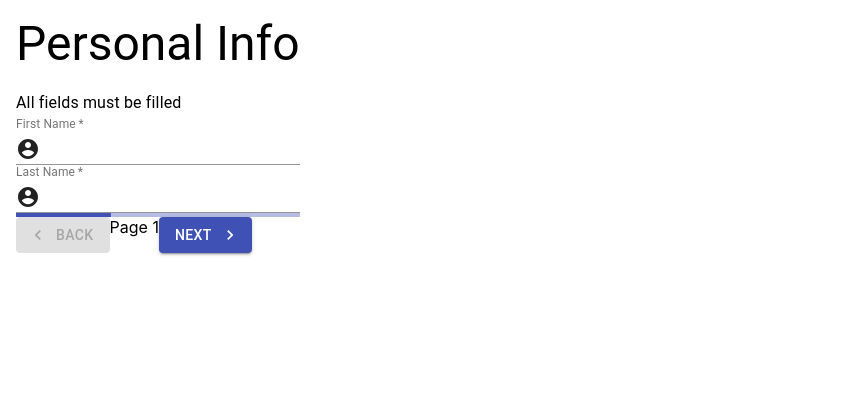
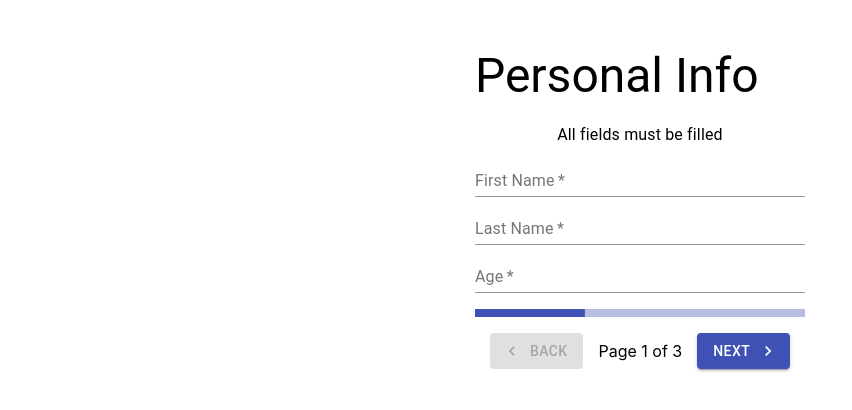
Before and after one commit to Gerson4G/tributi-task, a React (Create React App) app: page / in a window 1280 px wide. Shown: the top 410 px of the page, without its empty margins (0-852 px from the left). Built offline with nearby package versions, Linux system fonts and the light colour scheme.

Commit message:
last details

```diff
--- a/public/index.html
+++ b/public/index.html
@@ -24,7 +24,7 @@
       work correctly both with client-side routing and a non-root public URL.
       Learn how to configure a non-root public URL by running `npm run build`.
     -->
-    <title>React App</title>
+    <title>Tributi Form in React</title>
   </head>
   <body>
     <noscript>You need to enable JavaScript to run this app.</noscript>
--- a/src/components/App.css
+++ b/src/components/App.css
@@ -1,38 +1,23 @@
-.App {
-  text-align: center;
+.container {
+  padding: 2em;
+  display: flex;
+  justify-content: center;
 }
 
-.App-logo {
-  height: 40vmin;
-  pointer-events: none;
+.button-container {
+  display: flex;
+  justify-content: center;
 }
 
-@media (prefers-reduced-motion: no-preference) {
-  .App-logo {
-    animation: App-logo-spin infinite 20s linear;
-  }
+.button-container > button {
+  margin: 0 15px;
 }
 
-.App-header {
-  background-color: #282c34;
-  min-height: 100vh;
-  display: flex;
-  flex-direction: column;
-  align-items: center;
-  justify-content: center;
-  font-size: calc(10px + 2vmin);
-  color: white;
+.button-container > div {
+  margin: auto;
 }
 
-.App-link {
-  color: #61dafb;
+.progress-bar {
+  padding: 2px;
+  margin: 1em 0;
 }
-
-@keyframes App-logo-spin {
-  from {
-    transform: rotate(0deg);
-  }
-  to {
-    transform: rotate(360deg);
-  }
-}
--- a/src/components/App.jsx
+++ b/src/components/App.jsx
@@ -4,9 +4,9 @@ import './App.css';
 
 function App() {
   return (
-    <>
+    <div className="container">
       <Form />
-    </>
+    </div>
   );
 }
 
--- a/src/components/Form.jsx
+++ b/src/components/Form.jsx
@@ -1,8 +1,6 @@
 import React, { useState } from 'react';
-import InputAdornment from '@material-ui/core/InputAdornment';
 import FormControl from '@material-ui/core/FormControl';
 import TextField from '@material-ui/core/TextField';
-import AccountCircle from '@material-ui/icons/AccountCircle';
 import Button from '@material-ui/core/Button';
 import NavigateNextIcon from '@material-ui/icons/NavigateNext';
 import Typography from '@material-ui/core/Typography';
@@ -17,6 +15,7 @@ const renderInput = ({type, label, id}, setName) => {
     let input = null;
     switch(type){
         case "text":
+        case "number":
             input = <TextField
             key={id}
             required
@@ -29,13 +28,7 @@ const renderInput = ({type, label, id}, setName) => {
                     }
                 }
             }
-            InputProps={{
-                startAdornment: (
-                <InputAdornment position="start">
-                    <AccountCircle />
-                </InputAdornment>
-                ),
-            }}
+            type={type}
             />;
             break;
         case "switch":
@@ -69,14 +62,17 @@ const Form = () => {
         let validated = true;
         switch(page){
             case 0:
-            case 1:
+            case 2:
                 for(let field of data[page].fields){
                     if(!document.getElementById(field.id).value){
                         validated = false;
                     }
                 }
                 break;
-            case 2:
+            case 1:
+                validated = data[page].fields.some( field => document.getElementById(field.id).checked);
+                break;
+            case 3:
                 validated = data[page].fields.some( field => document.getElementById(field.id).checked);
                 break;
             default:
@@ -101,16 +97,16 @@ const Form = () => {
             <Typography variant="h3" gutterBottom>
                 {data[page].title}
             </Typography>
-            <Typography variant="subtitle1">
+            <Typography variant="subtitle1" style={{textAlign: "center"}}>
                 {data[page].validationMessage}
             </Typography>
             { getInput(page, setName) }
-            <LinearProgress variant="determinate" value={getProgress(page+1)} />
-            <div style={{display: "flex"}}>
+            <LinearProgress variant="determinate" value={getProgress(page+1)} className="progress-bar"/>
+            <div className="button-container">
                 <Button variant="contained" startIcon={<NavigateNextIcon style={{transform: "rotate(180deg)"}}/>}  onClick={() => changePage(page-1)} disabled={page === 0}>
                     Back
                 </Button>
-                <div> Page {page+1}</div>
+                <div> Page {page+1} of {data.length}</div>
                 <Button variant="contained" color="primary" endIcon={<NavigateNextIcon />} onClick={() => confirmChangePage(page+1)}>
                     Next
                 </Button>
--- a/src/formData.js
+++ b/src/formData.js
@@ -4,25 +4,30 @@ export const data = [
         title: "Personal Info",
         fields: [
             {type: "text", name: "First Name", label: "First Name", id: "first-name-input"},
-            {type: "text", name: "Last Name", label: "Last Name", id: "last-name-input"}
+            {type: "text", name: "Last Name", label: "Last Name", id: "last-name-input"},
+            {type: "number", name: "Age", label: "Age", id: "age-input"},
         ],
         validationMessage: "All fields must be filled"
     },
     {
         page: 1,
-        title: "Person Favorites",
+        title: "Programming Languages",
+        fields: [
+            {type: "switch", name: "Python", label: "Python", id: "python-input"},
+            {type: "switch", name: "Java", label: "Java", id: "java-input"},
+            {type: "switch", name: "Javascript", label: "Javascript", id: "javascript-input"},
+            {type: "switch", name: "Go", label: "Go", id: "go-input"},
+        ],
+        validationMessage: "At least 1 language must be selected"
+    },
+    {
+        page: 2,
+        title: "Favorite things of person",
         fields: [
             {type: "text", name: "Favorite Movie", label: "Favorite Movie", id: "movie-input"},
-            {type: "text", name: "Favorite Car", label: "Favorite Car", id: "car-input"}
+            {type: "text", name: "Favorite Car", label: "Favorite Car", id: "car-input"},
+            {type: "text", name: "Favorite Animal", label: "Favorite Animal", id: "animal-input"},
         ],
         validationMessage: "All fields must be filled"
     },
-    {
-        page: 2,
-        title: "Programming Languages",
-        fields: [
-            {type: "switch", name: "Python", label: "python", id: "python-input"}
-        ],
-        validationMessage: "At least 1 language must be selected"
-    }
 ];
```
